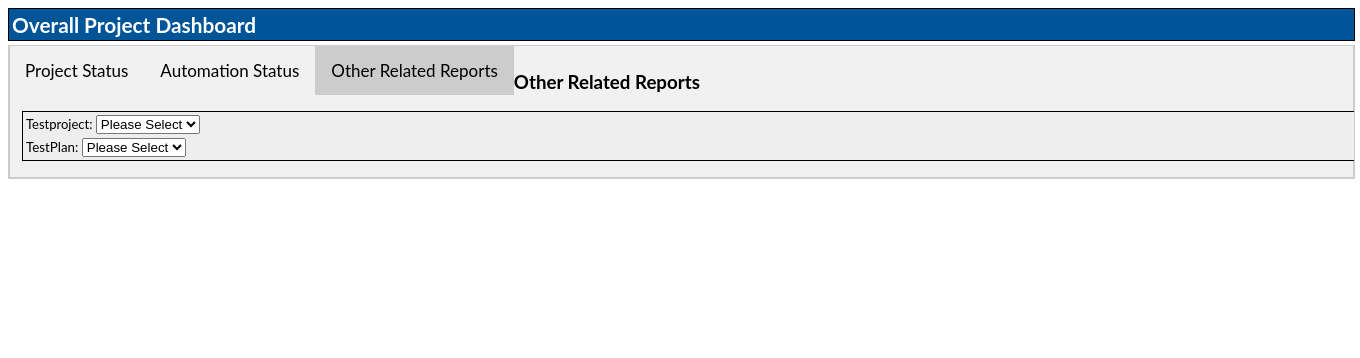
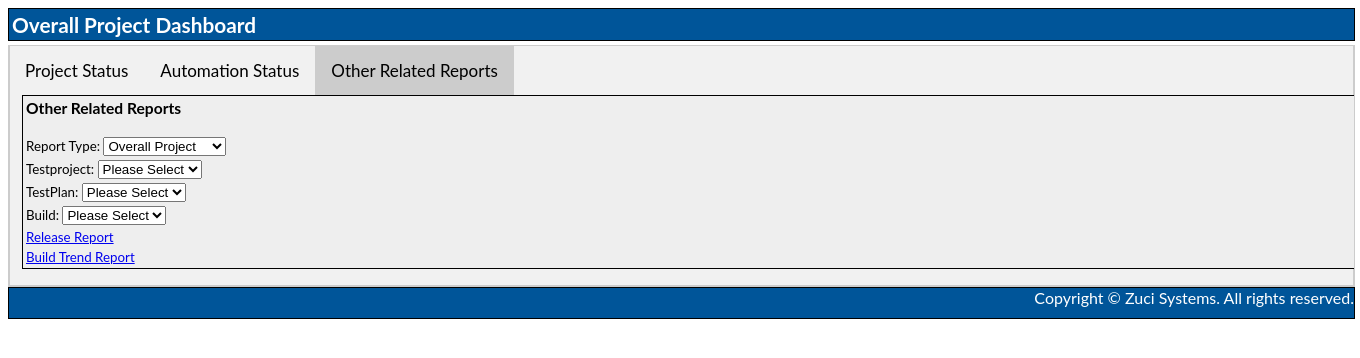
Before and after one commit to zucisystems/testlinkrealtimedashboard, a CodeIgniter app: page /dashboard/index.php/reportdashboard/index in a window 1360 px wide, after a click on "Other Related Reports". Shown: the top 358 px of the page. Run offline with CodeIgniter, Linux system fonts and the light colour scheme; data that the repository does not hold is empty; some libraries are stand-ins or nearby versions.

Commit message:
Update project_chart.php

```diff
--- a/application/views/project_chart.php
+++ b/application/views/project_chart.php
@@ -345,33 +345,63 @@ $(document).ready(function() {
 </div>
 
 <div id="otstatus" class="tabcontent">
-  <h3>Other Related Reports</h3>
-
-
-  <table class="smallGrey" style="width:200%;height:200%overflow: visible;">
+<table class="smallGrey" style="width:200%;height:200%overflow: visible;">
 <tr>
 <td>
+<h3>Other Related Reports</h3>
+</td>
+</tr>
+<tr>
+<td>
+<label for="reporttype"> Report Type:</label>
+<select id ="reporttype">
+<option value='1'> Overall Project</option>
+<option value='2'> Overall Test Plan</option><option value='3'> 1</option>
+<option value='4'> Overall Build</option>
+</select>
+</td>
+</tr>
 <div class="chosen-container chosen-container-single" style="width: 85%;" title="">
+<tr>
+<td>
 <?php $testprojects['#'] = 'Please Select'; ?>
 <label for="testproject">Testproject: </label><?php echo form_dropdown('testproject_id', $testprojects, '#', 'id="testproject"'); ?><br />
 </td>
-</div>
 </tr>
 <tr>
-
 <td>
  <?php $plan['#'] = 'Please Select'; ?>
 <label for="city">TestPlan: </label><?php echo form_dropdown('plan_id', $plan, '#', 'id="plan"'); ?><br />
 </td>
 </tr>
+<tr>
+<td>
+ <?php $build['#'] = 'Please Select'; ?>
+<label for="city">Build: </label><?php echo form_dropdown('build_id', $build, '#', 'id="build"'); ?><br />
+</td>
+</tr>
+<tr>
+<td>
+ <?php $plan['#'] = 'Please Select'; ?>
+<a target="workframe" href="lib/results/resultsByStatus.php?type=f&format=0&tplan_id=73 ">Release Report</a>
+</td>
+</tr>
+<tr>
+
+<td>
+<a target="workframe" href="index.php/reportdashboard/getplan+testproject_id" >Build Trend Report</a>
+
+</td>
+</tr>
 </table>
 </div>
+
 <script src="//ajax.googleapis.com/ajax/libs/jquery/1.9.1/jquery.min.js"></script>
  <script type="text/javascript">// <![CDATA[
  $(document).ready(function(){
  $('#testproject').change(function(){ //any select change on the dropdown with id testproject trigger this code
  $("#plan > option").remove(); //first of all clear select items
- $("#testcase > option").remove();
+ $("#build > option").remove();
  var testproject_id = $('#testproject').val(); // here we are taking testproject id of the selected one.
  $.ajax({
  type: "POST",
@@ -388,6 +418,36 @@ url: 'index.php/reportdashboard/getplan/'+testproject_id,
  opt.val(id);
  opt.text(name);
  $('#plan').append(opt); //here we will append these new select options to a dropdown with the id 'plan'
+ });
+ }
+
+ });
+
+ });
+ });
+ // ]]>
+</script>
+ <script type="text/javascript">// <![CDATA[
+ $(document).ready(function(){
+ $('#plan').change(function(){ //any select change on the dropdown with id testproject trigger this code
+  //first of all clear select items
+ $("#build > option").remove();
+ var plan_id = $('#plan').val(); // here we are taking testproject id of the selected one.
+ $.ajax({
+ type: "POST",
+
+url: 'index.php/reportdashboard/getbuild/'+plan_id,
+ //url: "localhost/dashboard/get_plan/"+testproject_id
+//here we are calling our user controller and get_plan method with the testproject_id
+ data: { 'plan_id': plan_id},
+ success: function(build) //we're calling the response json array 'plan'
+ {
+ $.each(build,function(id,name) //here we're doing a foeach loop round each city with id as the key and city as the value
+ {
+ var opt = $('<option />'); // here we're creating a new select option with for each city
+ opt.val(id);
+ opt.text(name);
+ $('#build').append(opt); //here we will append these new select options to a dropdown with the id 'plan'
  });
  }
 
@@ -478,6 +538,33 @@ function openCity(evt, cityName) {
             });
         });
         </script>
+		<script>
+		$(document).ready(function(){
+
+		$('#reporttype').change(function(){
+
+      if ( this.value == '1')
+
+      {
+        $("#testproject").hide();
+		$("#plan").hide();
+		$("#build").hide();
+      }
+      else
+      {
+        $("#projectselect").show();
+      }
+    });
+});
+
+
+
+
+		</script>
 </body>
 </div>
+
+<div style="margin: auto; min-height:30px; height: 20px; width: 1345px; position: relative;background: none repeat scroll 0 0 #005599; border: 1px solid black;
+    color: white;text-align:right
+	">Copyright © Zuci Systems. All rights reserved.</div>
 </html>
```
